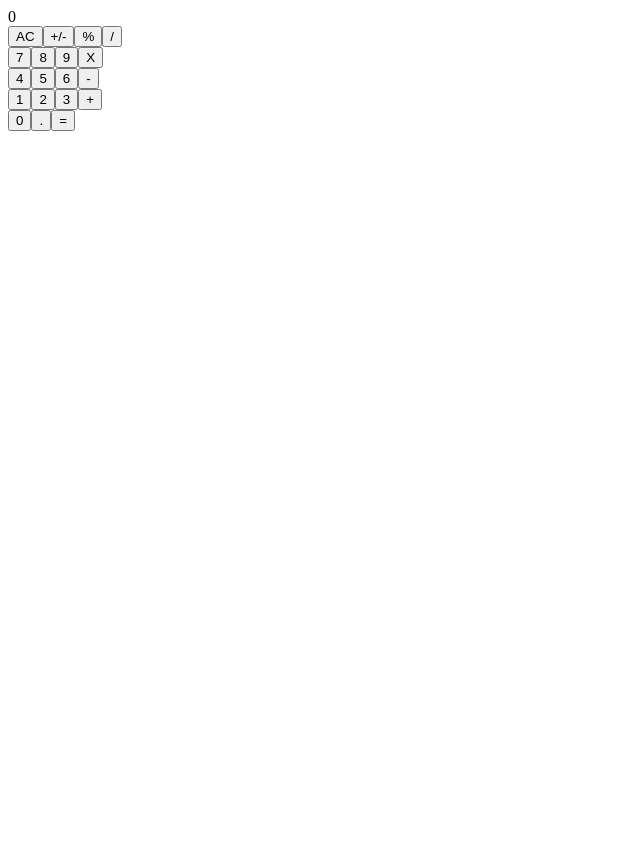
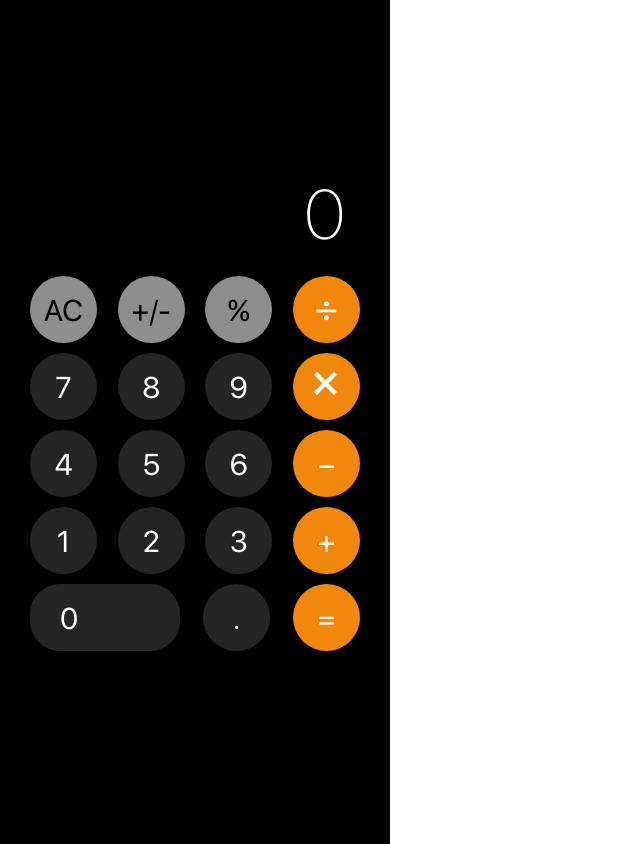
Before and after one commit to ctalbot4/calculator, a plain HTML site: page index.html in a window 1280 px wide. Shown: the whole page, without its empty margins (0-640 px from the left). Before the commit the page ends 800 px from the top, so only its background shows below. Drawn offline with Linux system fonts and the light colour scheme.

Commit message:
Finish most of the styling

```diff
--- a/index.html
+++ b/index.html
@@ -13,21 +13,21 @@
     <div class="buttons">
         <div>
             <button class="clear function">AC</button>
-            <button class="function plus-minus">+/-</button>
-            <button class="function percent">%</button>
-            <button class="operator divide">/</button>
+            <button class="plus-minus function">+/-</button>
+            <button class="percent function">%</button>
+            <button class="operator divide">÷</button>
         </div>
         <div>
             <button class="number">7</button>
             <button class="number">8</button>
             <button class="number">9</button>
-            <button class="operator multiply">X</button>
+            <button class="operator multiply">˟</button>
         </div>
         <div>
             <button class="number">4</button>
             <button class="number">5</button>
             <button class="number">6</button>
-            <button class="operator subtract">-</button>
+            <button class="operator subtract">−</button>
         </div>
         <div>
             <button class="number">1</button>
@@ -36,8 +36,8 @@
             <button class="operator add">+</button>
         </div>
         <div>
-            <button class="number">0</button>
-            <button class="decimal function">.</button>
+            <button class="number" id="zero">0</button>
+            <button class="decimal">.</button>
             <button class="equal operator">=</button>
         </div>
     </div>
--- a/style.css
+++ b/style.css
@@ -1,13 +1,95 @@
+@font-face {
+    font-family: "San Francisco Thin";
+    src: url("SF-UI-Display-Thin.otf");
+}
+
+@font-face {
+    font-family: "San Francisco";
+    src: url("SF-UI-Display-Regular.otf");
+}
+
+body {
+    margin: 0;
+    font-family: "San Francisco", sans-serif;
+}
+
 .calc-container {
     display: flex;
     flex-flow: column;
+    width: 390px;
+    height: 844px;
+    padding: 0 30px;
+    box-sizing: border-box;
+    background-color: black;
+    padding-top: 172px;
+}
+
+.display {
+    font-family: "San Francisco Thin", sans-serif;
+    text-align: right;
+    color: white;
+    font-size: 70px;
+    font-weight: lighter;
+    padding-right: 15px;
 }
 
 .buttons {
+    padding-top: 20px;
     display: flex;
     flex-flow: column;
+    gap: 10px;
 }
 
 .buttons div {
+    width: 100%;
     display: flex;
+    justify-content: space-between;
 }
+
+button {
+    width: 67px;
+    height: 67px;
+    border-radius: 100%;
+    border: none;
+    font-family: inherit;
+    font-size: 30px;
+}
+
+.divide {
+    padding-bottom: 4px;
+    font-size: 40px;
+}
+
+.multiply {
+    padding-top: 3px;
+    padding-right: 8px;
+    font-size: 70px;
+}
+
+.plus-minus {
+}
+
+#zero {
+    width: 150px;
+    border-radius: 30px;
+    text-align: left;
+    padding-left: 30px;
+}
+
+.number, .decimal {
+    background-color: rgb(37, 37, 37);
+    color: white;
+}
+
+.operator {
+    background-color: rgb(241, 135, 12);
+    color: white;
+}
+
+/*.operator a:hover {
+    background-color: red;
+}*/
+
+.function {
+    background: rgb(142, 142, 142);
+}
```
Also changed, not shown: SF-UI-Display-Light.otf (added), SF-UI-Display-Regular.otf (added), SF-UI-Display-Thin.otf (added).
